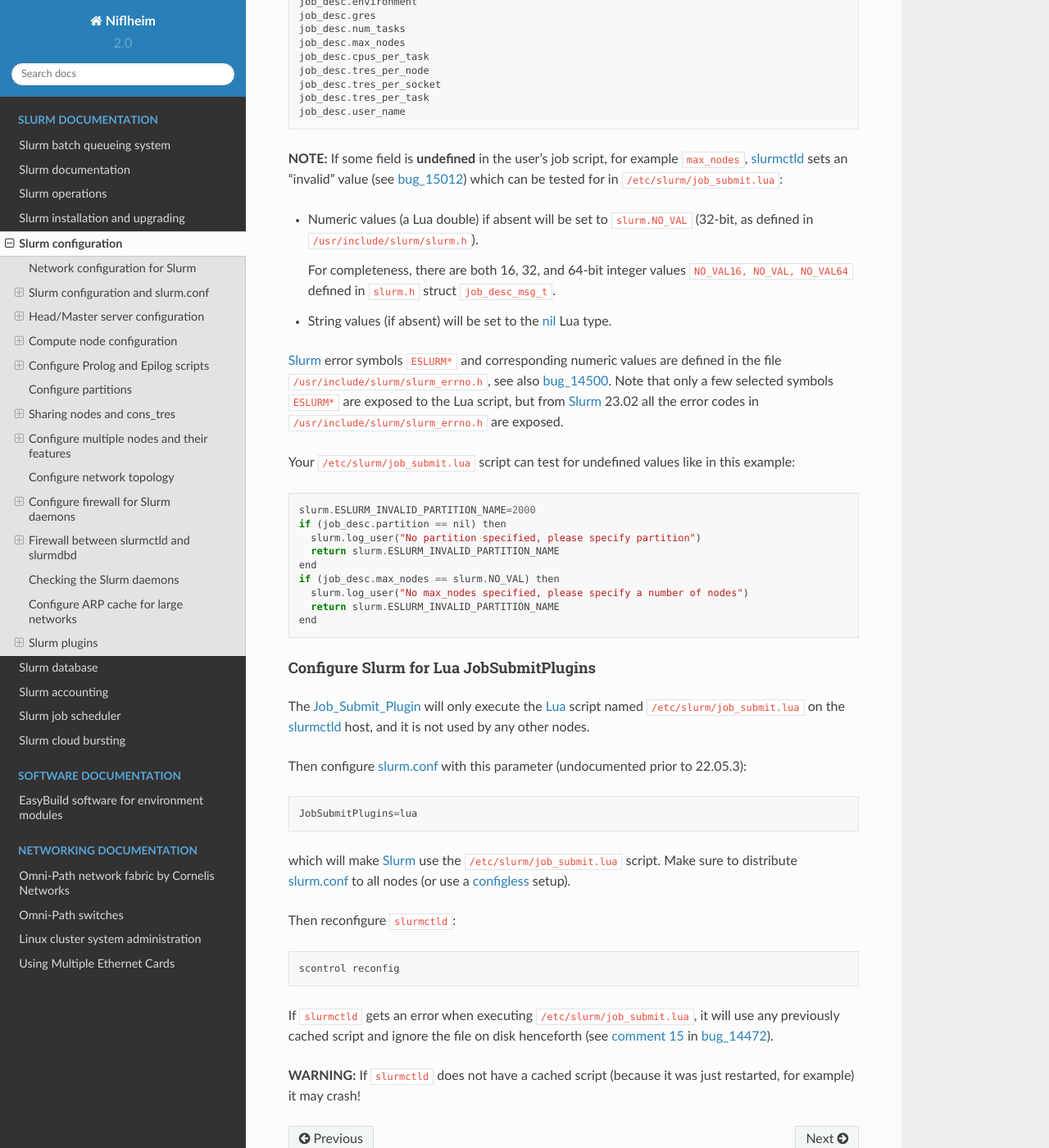
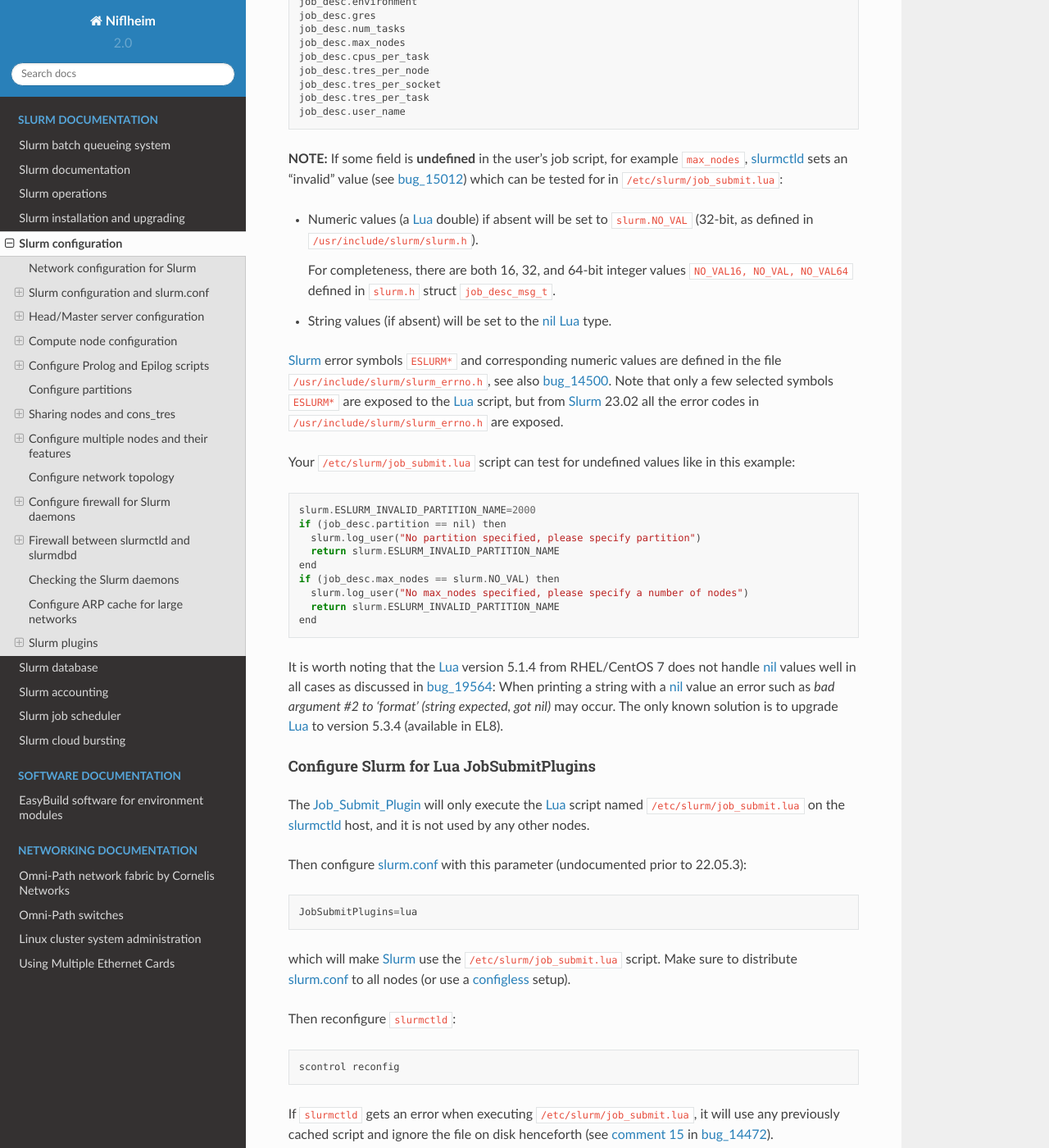
Before and after one commit to OleHolmNielsen/Niflheim_system, a Sphinx documentation site: the page built from docs/Slurm_configuration.rst, in a window 1280 px wide and 1400 px high, scrolled down 43870 px. Shown: the whole window at 82% size. Built offline with Sphinx 7.4.7 and the Read the Docs theme 2.0.0, drawn with Linux system fonts in a browser that asks for light colours.

Commit message:
Lua bug when printing nil values

```diff
--- a/docs/Slurm_configuration.rst
+++ b/docs/Slurm_configuration.rst
@@ -1874,17 +1874,17 @@ The function ``_get_job_req_field`` in job_submit_lua.c_ lists all available *jo
 
 **NOTE:** If some field is **undefined** in the user's job script, for example ``max_nodes``, slurmctld_ sets an "invalid" value (see bug_15012_) which can be tested for in ``/etc/slurm/job_submit.lua``:
 
-* Numeric values (a Lua double) if absent will be set to ``slurm.NO_VAL`` (32-bit, as defined in ``/usr/include/slurm/slurm.h``).
+* Numeric values (a Lua_ double) if absent will be set to ``slurm.NO_VAL`` (32-bit, as defined in ``/usr/include/slurm/slurm.h``).
 
   For completeness, there are both 16, 32, and 64-bit integer values ``NO_VAL16, NO_VAL, NO_VAL64`` defined in ``slurm.h`` struct ``job_desc_msg_t``.
 
-* String values (if absent) will be set to the nil_ Lua type.
+* String values (if absent) will be set to the nil_ Lua_ type.
 
 .. _bug_15012:  https://bugs.schedmd.com/show_bug.cgi?id=15012.
 .. _nil: https://www.lua.org/pil/2.1.html
 
 Slurm_ error symbols ``ESLURM*`` and corresponding numeric values are defined in the file ``/usr/include/slurm/slurm_errno.h``, see also bug_14500_.
-Note that only a few selected symbols ``ESLURM*`` are exposed to the Lua script, but from Slurm_ 23.02 all the error codes in ``/usr/include/slurm/slurm_errno.h`` are exposed.
+Note that only a few selected symbols ``ESLURM*`` are exposed to the Lua_ script, but from Slurm_ 23.02 all the error codes in ``/usr/include/slurm/slurm_errno.h`` are exposed.
 
 Your ``/etc/slurm/job_submit.lua`` script can test for undefined values like in this example::
 
@@ -1898,7 +1898,12 @@ Your ``/etc/slurm/job_submit.lua`` script can test for undefined values like in
     return slurm.ESLURM_INVALID_PARTITION_NAME
   end
 
+It is worth noting that the Lua_ version 5.1.4 from RHEL/CentOS 7 does not handle nil_ values well in all cases as discussed in bug_19564_:
+When printing a string with a nil_ value an error such as *bad argument #2 to 'format' (string expected, got nil)* may occur.
+The only known solution is to upgrade Lua_ to version 5.3.4 (available in EL8).
+
 .. _job_submit_lua.c: https://github.com/SchedMD/slurm/blob/master/src/plugins/job_submit/lua/job_submit_lua.c#L458
+.. _bug_19564: https://bugs.schedmd.com/show_bug.cgi?id=19564
 
 Configure Slurm for Lua JobSubmitPlugins
 ........................................
```
